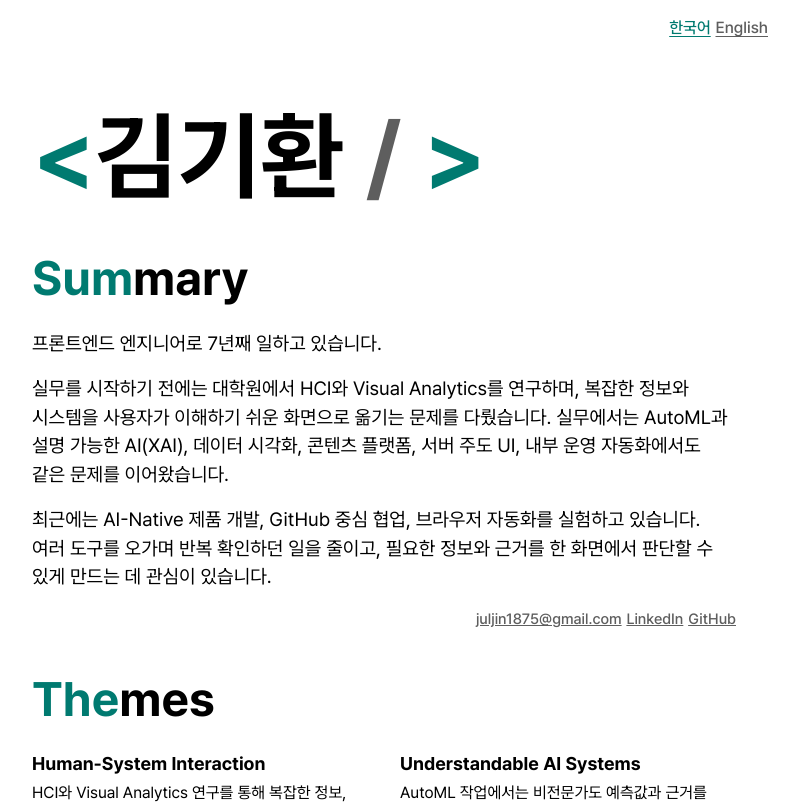
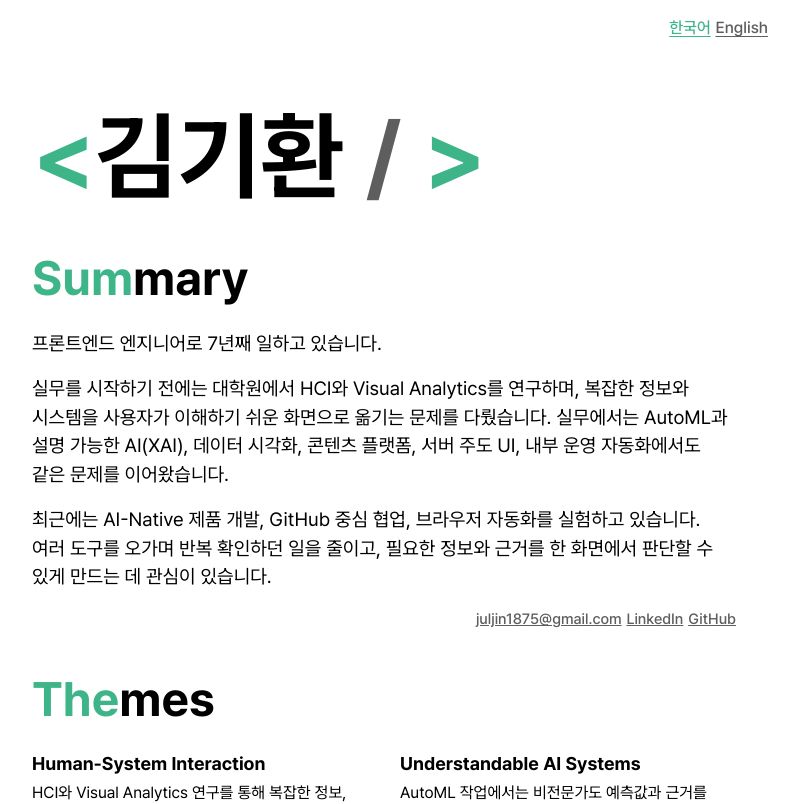
Before and after one commit to simulacre7/curriculum-vitae, a React (Vite) app: page / in a window 1280 px wide. Shown: the top 804 px of the page, without its empty margins (256-1055 px from the left). Built offline with nearby package versions, Linux system fonts and the light colour scheme.

Commit message:
Restore accent colors

```diff
--- a/src/styles/theme.ts
+++ b/src/styles/theme.ts
@@ -16,8 +16,8 @@ export const lightTheme: CurriculumVitaeTheme = {
     white: '#ffffff',
     black: '#000000',
     brightGreen: '#9dddc6',
-    deepGreen: '#005f5f',
-    green: '#007a70',
+    deepGreen: '#008080',
+    green: '#3eb489',
     grey: '#5e5e5e',
   },
 };
@@ -29,8 +29,8 @@ export const darkTheme: CurriculumVitaeTheme = {
     white: '#ffffff',
     black: '#000000',
     brightGreen: '#9dddc6',
-    deepGreen: '#005f5f',
-    green: '#007a70',
+    deepGreen: '#008080',
+    green: '#3eb489',
     grey: '#5e5e5e',
   },
 };
```
Also changed, not shown: scripts/audit-lighthouse.mjs (+19 -2 lines), 1 other file (tests, documents, lock files or other folders).
